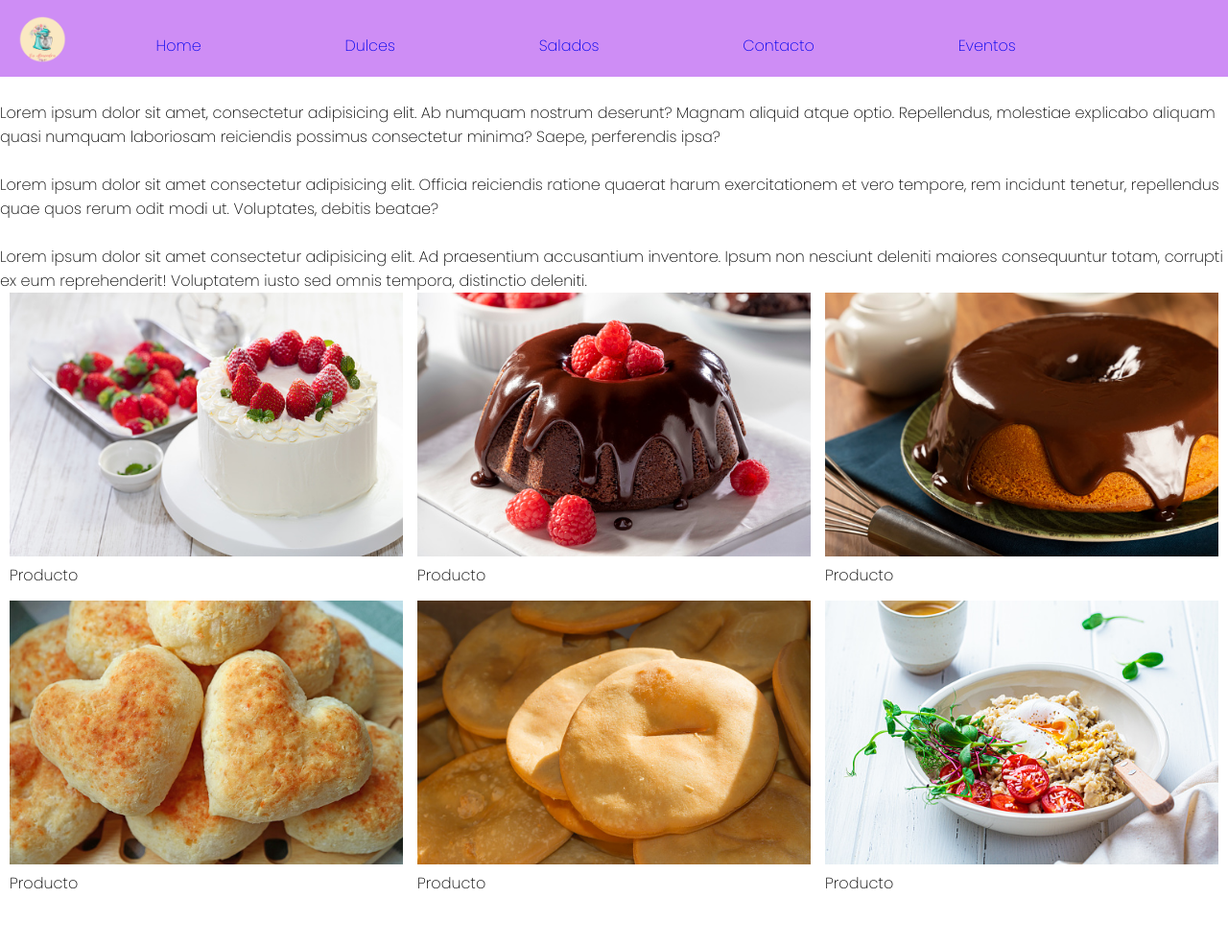
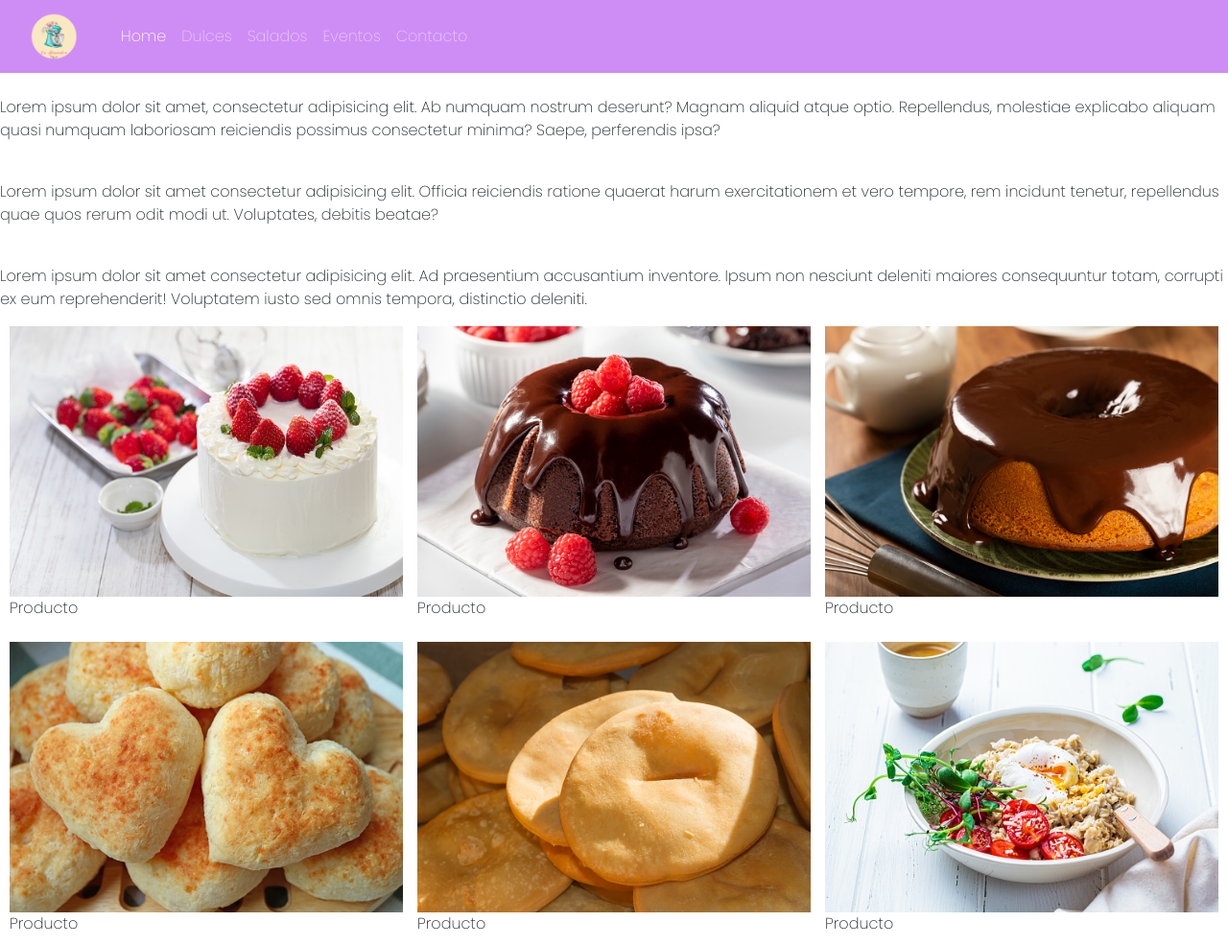
Before and after one commit to LucasMaciel01/Losalmendros---Maciel, a plain HTML site: page index.html in a window 1280 px wide. Shown: the top 985 px of the page at 96% size. Drawn offline with nearby package versions, Linux system fonts and the light colour scheme.

Commit message:
Navbar back w background

```diff
--- a/index.html
+++ b/index.html
@@ -8,19 +8,40 @@
     <link rel="stylesheet" href="style.css">
 </head>
 <body>
+    <!-- Boostrap -->
+    <!-- CSS only -->
+    <link href="https://cdn.jsdelivr.net/npm/bootstrap@5.2.0-beta1/dist/css/bootstrap.min.css" rel="stylesheet" integrity="sha384-0evHe/X+R7YkIZDRvuzKMRqM+OrBnVFBL6DOitfPri4tjfHxaWutUpFmBp4vmVor" crossorigin="anonymous">
     <!-- header -->
     <header class="cabecera">
-        <a href="index.html"><img src="multimedia/Logo los almendros.png" alt="Logo de Los Almendros" class="logo"></a>
+        <nav class="navbar navbar-expand-lg navbar-dark navbar-full" style="background-color: #ce8df5;">
+            <div class="container-fluid">
+                <a class="navbar-brand" href="index.html"><img src="multimedia/Logo los almendros.png" alt="Logo Los Almendros" class="photo"></a>
+                <button class="navbar-toggler" type="button" data-bs-toggle="collapse" data-bs-target="#navbarNav" aria-controls="navbarNav" aria-expanded="false" aria-label="Toggle navigation">
+                    <span class="navbar-toggler-icon"></span>
+                </button>
+                <div class="collapse navbar-collapse" id="navbarNav">
+                    <ul class="navbar-nav">
+                        <li class="nav-item">
+                            <a class="nav-link active" aria-current="page" href="index.html">Home</a>
+                        </li>
+                        <li class="nav-item">
+                            <a class="nav-link" href="pages/dulces.html">Dulces</a>
+                        </li>
+                        <li class="nav-item">
+                            <a class="nav-link" href="pages/salados.html">Salados</a>
+                        </li>
+                        <li class="nav-item">
+                            <a class="nav-link" href="pages/eventos.html">Eventos</a>
+                        </li>
+                        <li class="nav-item">
+                            <a class="nav-link" href="#Contacto">Contacto</a>
+                        </li>
+                    </ul>
+                </div>
+            </div>
+          </nav>
         <!-- Menu Principal -->
-        <nav class="cabecera__nav">
-            <ul>
-                <li class="navegacion"><a href="index.html">Home</a></li>
-                <li class="navegacion"><a href="pages/dulces.html">Dulces</a></li>
-                <li class="navegacion"><a href="pages/salados.html">Salados</a></li>
-                <li class="navegacion"><a href="#Contacto">Contacto</a></li>
-                <li class="navegacion"><a href="pages/eventos.html">Eventos</a></li>
-            </ul>
-        </nav>
+
     </header>
     <!-- Fin header -->
 
@@ -92,5 +113,8 @@
 
     </footer>
     <!-- Fin footer -->
+    <!-- JavaScript Bundle with Popper -->
+    <script src="https://cdn.jsdelivr.net/npm/bootstrap@5.2.0-beta1/dist/js/bootstrap.bundle.min.js" integrity="sha384-pprn3073KE6tl6bjs2QrFaJGz5/SUsLqktiwsUTF55Jfv3qYSDhgCecCxMW52nD2" crossorigin="anonymous"></script>
+    <!-- Fin Boostrap -->
 </body>
 </html>
--- a/style.css
+++ b/style.css
@@ -28,7 +28,7 @@
     background-color: #3c1e4e;
 }
 
-.cabecera{
+/* .cabecera{
     background-color: #ce8df5;
     height: 10vh;
     position: sticky;
@@ -36,6 +36,15 @@
     width: 100%;
     display: flex;
     place-content: center space-evenly;
+} */
+
+.navbar-custom {
+    background-color: #ce8df5;
+}
+
+.photo {
+    height: 50px;
+    width: 90px;
 }
 
 .cabecera__nav{
```
